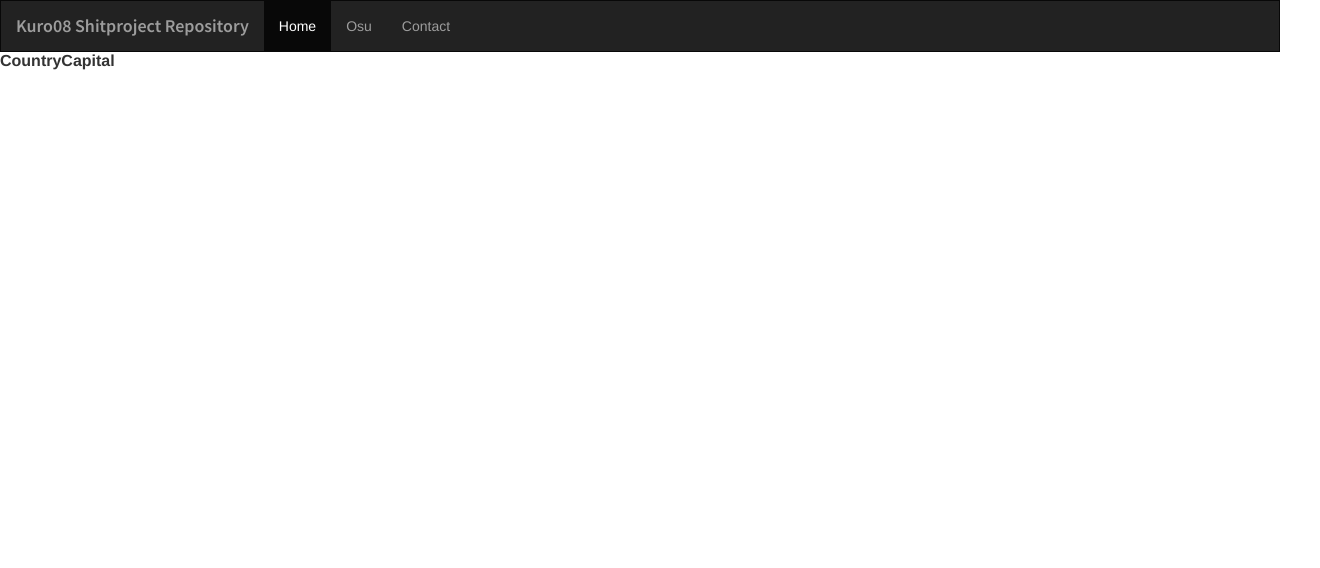
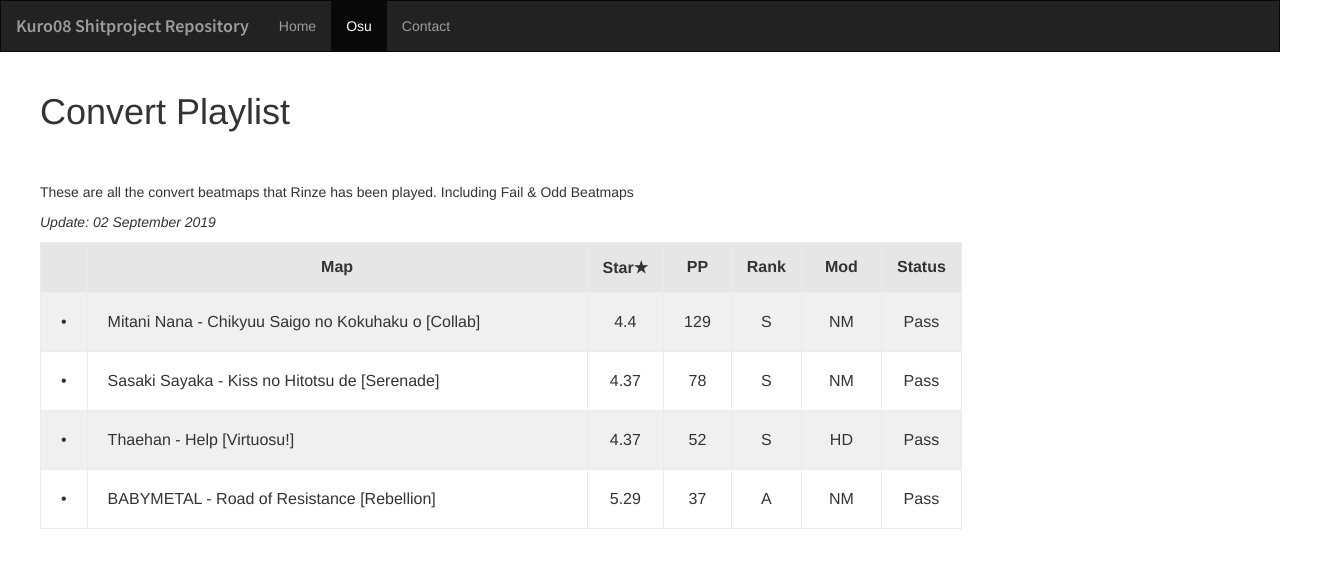
Before and after one commit to kuro08/kuro08.github.io, a plain HTML site: page convert_play.html in a window 1280 px wide. Shown: the whole page, 1320 px wide, since content can reach past the window. Drawn offline with nearby package versions, Linux system fonts and the light colour scheme.

Commit message:
convert main content has been filled

```diff
--- a/convert_play.html
+++ b/convert_play.html
@@ -8,7 +8,6 @@
         <script src="https://maxcdn.bootstrapcdn.com/bootstrap/3.4.0/js/bootstrap.min.js"></script>
         <link href="https://fonts.googleapis.com/css?family=Source+Sans+Pro:600" rel="stylesheet">
         <link rel="stylesheet" href="css/style.css">
-        <script src="https://code.jquery.com/jquery-1.10.2.js"></script>
         <script src="js/script.js"></script>
         <script src="js/table.js"></script>
     </head>
@@ -25,10 +24,10 @@
         </div>
         <div class="collapse navbar-collapse" id="myNavbar">
             <ul class="nav navbar-nav">
-                <li class="active"><a href="https://kuro08.github.io/">Home</a></li>
-                <li class="dropdown"><a href="#">Osu</a>
+                <li><a href="https://kuro08.github.io/">Home</a></li>
+                <li class="dropdown active"><a href="#">Osu</a>
                     <div class="dropdown-content">
-                        <a href="#">Convert Playlist</a>
+                        <a href="https://kuro08.github.io/convert_play">Convert Playlist</a>
                         <a href="#">Convert Map List  (PP Based)</a>
                         <a href="#">Soon</a>
                     </div>
@@ -38,23 +37,27 @@
         </div>
         </div>
     </nav>
-    <script>
-        var country = ["Norway", "Sweden", "Denmark"];
-    var capital = ["Oslo", "Stockholm" , "Copenhagen"]
-
-    var bodyString = '';
-    $.each(country, function(index, ctry) {
-        bodyString += ('<tr><td>'+ctry+'</td><td>'+capital[index]+'</td></tr>');
-    });
-    $('.countriesTable tbody').html(bodyString);
-    </script>
-    <table class="countriesTable">
-            <thead>
-                <tr><th>Country</th><th>Capital</th>
-            </thead>
-            <tbody>
-
-            </tbody>
-        </table>
+    <h1>Convert Playlist</h1>
+    <br /><br />
+    <div class="table">
+    <p>These are all the convert beatmaps that Rinze has been played. Including Fail & Odd Beatmaps</p>
+    <i><p>Update: 02 September 2019</p></i>
+    <table id="tbNames" border="1" style="padding:20px">
+    <tr>
+        <th style="text-align: center; padding: 15px; background-color: #e6e6e6"></th>
+        <th style="text-align: center; padding: 15px; background-color: #e6e6e6">Map</th>
+        <th style="text-align: center; padding: 15px; background-color: #e6e6e6">Star&#9733;</th>
+        <th style="text-align: center; padding: 15px; background-color: #e6e6e6">PP</th>
+        <th style="text-align: center; padding: 15px; background-color: #e6e6e6">Rank</th>
+        <th style="text-align: center; padding: 15px; background-color: #e6e6e6">Mod</th>
+        <th style="text-align: center; padding: 15px; background-color: #e6e6e6">Status</th>
+    </tr>
+    <!-- <tr>
+           <td>
+               put value here
+           </td>
+       </tr>-->
+</table>
+</div>
     </body>
 </html>
--- a/css/style.css
+++ b/css/style.css
@@ -64,3 +64,27 @@ a:hover{
 .dropdown:hover .dropdown-content {
     display: block;
 }
+
+th {
+    font-weight : bold;
+}
+
+.table{
+    margin: 0 10 0 40;
+    overflow-x:auto;
+}
+
+table{
+    border-color: #ebebeb;
+}
+
+table td{
+   padding: 20px;
+}
+
+tr:nth-child(even) {background-color: #f0f0f0;}
+
+h1{
+    margin-left: 40px;
+    margin-top: 40px;
+}
--- a/js/table.js
+++ b/js/table.js
@@ -1,8 +1,47 @@
-var country = ["Norway", "Sweden", "Denmark"];
-    var capital = ["Oslo", "Stockholm" , "Copenhagen"]
+$(document).ready(function () {
+    arrayData();
+});
 
-    var bodyString = '';
-    $.each(country, function(index, ctry) {
-        bodyString += ('<tr><td>'+ctry+'</td><td>'+capital[index]+'</td></tr>');
-    });
-    $('.countriesTable tbody').html(bodyString);
+function arrayData() {
+    var index;
+    var text = "<ul>";
+    var htmlTable = '';
+    var player = [];
+    player = [{
+        Map: "Mitani Nana - Chikyuu Saigo no Kokuhaku o [Collab] ",
+        Star: 4.40,
+        PP: 129,
+        Rank: "S",
+        Mod: "NM",
+        Status: "Pass"
+    }, {
+        Map: "Sasaki Sayaka - Kiss no Hitotsu de [Serenade]",
+        Star: 4.37,
+        PP: 78,
+        Rank: "S",
+        Mod: "NM",
+        Status: "Pass"
+    }, {
+        Map: "Thaehan - Help [Virtuosu!]",
+        Star: 4.37,
+        PP: 52,
+        Rank: "S",
+        Mod: "HD",
+        Status: "Pass"
+    }, {
+        Map: "BABYMETAL - Road of Resistance [Rebellion]",
+        Star: 5.29,
+        PP: 37,
+        Rank: "A",
+        Mod: "NM",
+        Status: "Pass"
+    }];
+    for (index = 0; index < player.length; index++) {
+
+
+        $("#tbNames tr:last").after("<tr><td style='width: 1px'> &#8226; </td> <td style='width: 500px'>" + player[index].Map + "</td> <td style='text-align: center'>" + player[index].Star + "</td> <td style='text-align: center'>" + player[index].PP + " </td> <td style='text-align: center'>" + player[index].Rank + " </td> <td style='width: 80px; text-align: center'>" + player[index].Mod + " </td> <td style='width: 80px; text-align: center'>" + player[index].Status + " </td> </tr>");
+    }
+
+
+
+}
```
Also changed, not shown: nav.html (+1 -1 lines), player.json (added, +159 -0 lines), js/script.js (line endings or trailing spaces).
